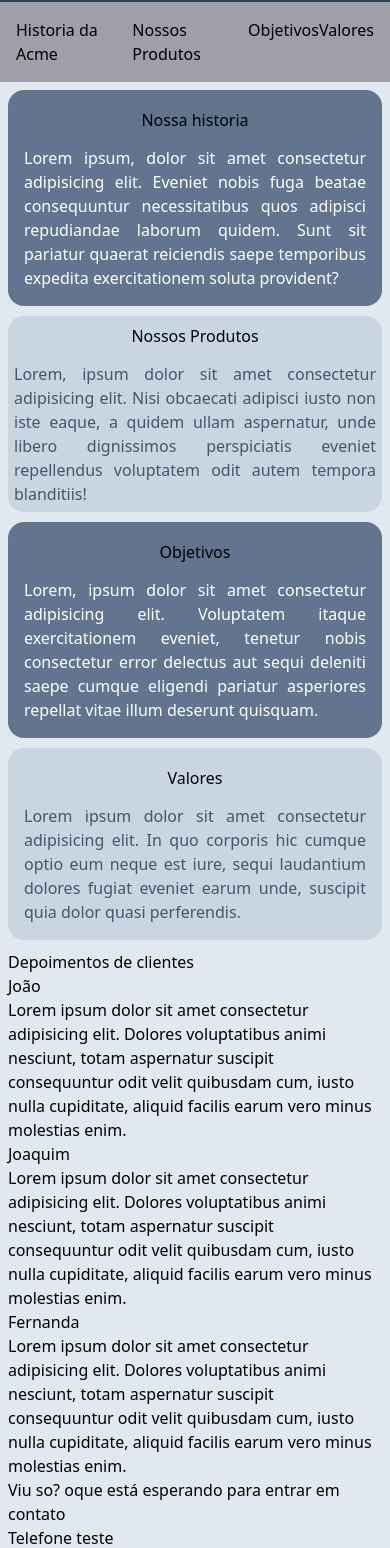
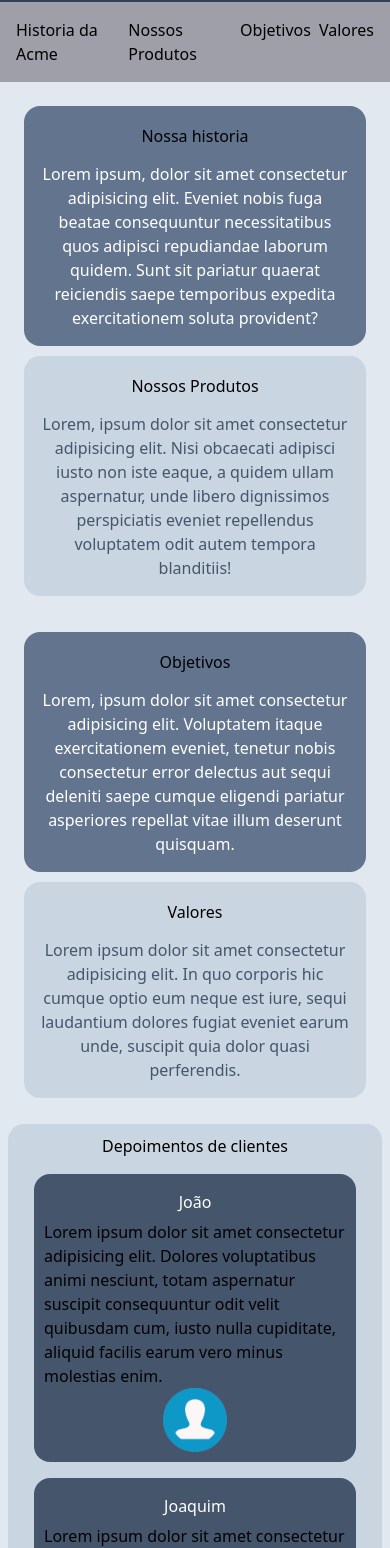
Before and after one commit to MazzegaDev/Acme_Web_Design, a website: page page/page.html in a window 390 px wide. Shown: the part 54-1602 px from the top of the page. Drawn offline with Linux system fonts and the light colour scheme.

Commit message:
feat depoimentos: estrutura do depoimentos
feat responsividade: desktop e mobile responsivos

```diff
--- a/page/page.html
+++ b/page/page.html
@@ -11,22 +11,20 @@
             <h1 class="text-center text-white text-4xl">Acme Web Design</h1>
         </header>
         <nav class="bg-zinc-400">
-            <ul class="flex p-4 justify-between">
-                <li>Historia da Acme</li>
-                <li>Nossos Produtos</li>
-                <li>Objetivos</li>
-                <li>Valores</li>
+            <ul class="flex p-4 justify-between flex-1 gap-2">
+                <li class="hover:scale-105 duration-300">Historia da Acme</li>
+                <li class="hover:scale-105 duration-300">Nossos Produtos</li>
+                <li class="hover:scale-105 duration-300">Objetivos</li>
+                <li class="hover:scale-105 duration-300">Valores</li>
             </ul>
         </nav>
-        <main class="bg-slate-200 p-2">
-            <div
-                class="lg:flex lg:gap-3.5 lg:w-1/2 lg:flex-1 lg:justify-self-center lg:items-center"
-            >
+        <main class="bg-slate-200 p-2 w-full min-h-screen mx-auto">
+            <div class="lg:flex lg:justify-between lg:gap-3 p-2.5 m-1.5">
                 <section
-                    class="bg-slate-500 p-2.5 mb-2.5 rounded-2xl"
+                    class="bg-slate-500 lg:w-screen lg:flex-1 p-2.5 mb-2.5 rounded-2xl"
                 >
                     <h2 class="text-center p-2">Nossa historia</h2>
-                    <article class="text-white p-1.5 text-justify">
+                    <article class="text-white p-1.5 text-center">
                         <p>
                             Lorem ipsum, dolor sit amet consectetur adipisicing
                             elit. Eveniet nobis fuga beatae consequuntur
@@ -37,9 +35,11 @@
                     </article>
                 </section>
 
-                <section class="bg-slate-300 mb-2.5 rounded-2xl">
+                <section
+                    class="bg-slate-300 lg:w-screen lg:flex-1 p-2.5 mb-2.5 rounded-2xl"
+                >
                     <h2 class="text-center p-2">Nossos Produtos</h2>
-                    <article class="text-slate-600 p-1.5 text-justify">
+                    <article class="text-slate-600 p-1.5 text-center">
                         <p>
                             Lorem, ipsum dolor sit amet consectetur adipisicing
                             elit. Nisi obcaecati adipisci iusto non iste eaque,
@@ -51,12 +51,12 @@
                 </section>
             </div>
 
-            <div
-                class="lg:flex lg:gap-3.5 lg:w-1/2 lg:flex-1 lg:justify-self-center lg:items-center"
+            <div class="lg:flex lg:justify-between lg:gap-3 p-2.5 m-1.5">
+                <section
+                    class="bg-slate-500 lg:w-screen lg:flex-1 p-2.5 mb-2.5 rounded-2xl"
                 >
-                <section class="bg-slate-500 p-2.5 mb-2.5 rounded-2xl">
                     <h2 class="text-center p-2">Objetivos</h2>
-                    <article class="text-white p-1.5 text-justify">
+                    <article class="text-white p-1.5 text-center">
                         <p>
                             Lorem, ipsum dolor sit amet consectetur adipisicing
                             elit. Voluptatem itaque exercitationem eveniet,
@@ -67,9 +67,11 @@
                     </article>
                 </section>
 
-                <section class="bg-slate-300 p-2.5 mb-2.5 rounded-2xl">
+                <section
+                    class="bg-slate-300 lg:w-full lg:flex-1 p-2.5 mb-2.5 rounded-2xl"
+                >
                     <h2 class="text-center p-2">Valores</h2>
-                    <article class="text-slate-600 p-1.5 text-justify">
+                    <article class="text-slate-600 p-1.5 text-center">
                         <p>
                             Lorem ipsum dolor sit amet consectetur adipisicing
                             elit. In quo corporis hic cumque optio eum neque est
@@ -80,50 +82,86 @@
                 </section>
             </div>
 
-            <section>
-                <h2>Depoimentos de clientes</h2>
-                <article>
-                    <div>
-                        <h3>João</h3>
+            <section
+                class="bg-slate-300 flex flex-col lg:flex lg:flex-col lg:flex-1 p-2.5 mb-2.5 rounded-2xl"
+            >
+                <h2 class="text-center">Depoimentos de clientes</h2>
+                <div class="flex flex-col lg:flex lg:flex-row gap-4 m-2 p-2">
+                    <div class="bg-slate-600 rounded-2xl p-2.5">
+                        <h3 class="text-white p-1.5 text-center">João</h3>
+                        <article
+                            class="flex flex-col justify-center items-center"
+                        >
                             <p>
-                            Lorem ipsum dolor sit amet consectetur adipisicing
-                            elit. Dolores voluptatibus animi nesciunt, totam
-                            aspernatur suscipit consequuntur odit velit
-                            quibusdam cum, iusto nulla cupiditate, aliquid
-                            facilis earum vero minus molestias enim.
+                                Lorem ipsum dolor sit amet consectetur
+                                adipisicing elit. Dolores voluptatibus animi
+                                nesciunt, totam aspernatur suscipit consequuntur
+                                odit velit quibusdam cum, iusto nulla
+                                cupiditate, aliquid facilis earum vero minus
+                                molestias enim.
                             </p>
+                            <img
+                                src="public/img/user.png"
+                                alt="foto do usuario"
+                                class="w-16"
+                            />
+                        </article>
                     </div>
 
-                    <div>
-                        <h3>Joaquim</h3>
+                    <div class="bg-slate-600 rounded-2xl p-2.5">
+                        <h3 class="text-white p-1.5 text-center">Joaquim</h3>
+                        <article
+                            class="flex flex-col justify-center items-center"
+                        >
                             <p>
-                            Lorem ipsum dolor sit amet consectetur adipisicing
-                            elit. Dolores voluptatibus animi nesciunt, totam
-                            aspernatur suscipit consequuntur odit velit
-                            quibusdam cum, iusto nulla cupiditate, aliquid
-                            facilis earum vero minus molestias enim.
+                                Lorem ipsum dolor sit amet consectetur
+                                adipisicing elit. Dolores voluptatibus animi
+                                nesciunt, totam aspernatur suscipit consequuntur
+                                odit velit quibusdam cum, iusto nulla
+                                cupiditate, aliquid facilis earum vero minus
+                                molestias enim.
                             </p>
+                            <img
+                                src="public/img/user.png"
+                                alt="foto do usuario"
+                                class="w-16"
+                            />
+                        </article>
                     </div>
 
-                    <div>
-                        <h3>Fernanda</h3>
+                    <div class="bg-slate-600 rounded-2xl p-2.5">
+                        <h3 class="text-white p-1.5 text-center">Fernanda</h3>
+                        <article
+                            class="flex flex-col justify-center items-center"
+                        >
                             <p>
-                            Lorem ipsum dolor sit amet consectetur adipisicing
-                            elit. Dolores voluptatibus animi nesciunt, totam
-                            aspernatur suscipit consequuntur odit velit
-                            quibusdam cum, iusto nulla cupiditate, aliquid
-                            facilis earum vero minus molestias enim.
+                                Lorem ipsum dolor sit amet consectetur
+                                adipisicing elit. Dolores voluptatibus animi
+                                nesciunt, totam aspernatur suscipit consequuntur
+                                odit velit quibusdam cum, iusto nulla
+                                cupiditate, aliquid facilis earum vero minus
+                                molestias enim.
                             </p>
+                            <img
+                                src="public/img/user.png"
+                                alt="foto do usuario"
+                                class="w-16"
+                            />
+                        </article>
                     </div>
-                </article>
+                </div>
             </section>
-
-            <section>
+            <!-- Mudar -->
+            <section class="flex flex-row justify-center p-2.5 items-center">
+                <div
+                    class="flex flex-col justify-center items-center bg-slate-600 rounded-2xl p-2.5"
+                >
                     <h2>Viu so? oque está esperando para entrar em contato</h2>
                     <ul>
                         <li>Telefone <span>teste</span></li>
                         <li><a href="">E-Mail</a></li>
                     </ul>
+                </div>
             </section>
         </main>
 
```
Also changed, not shown: page/public/img/user.png (added), page/style/output.css. Lines whose indentation alone changed are shown as unchanged.
